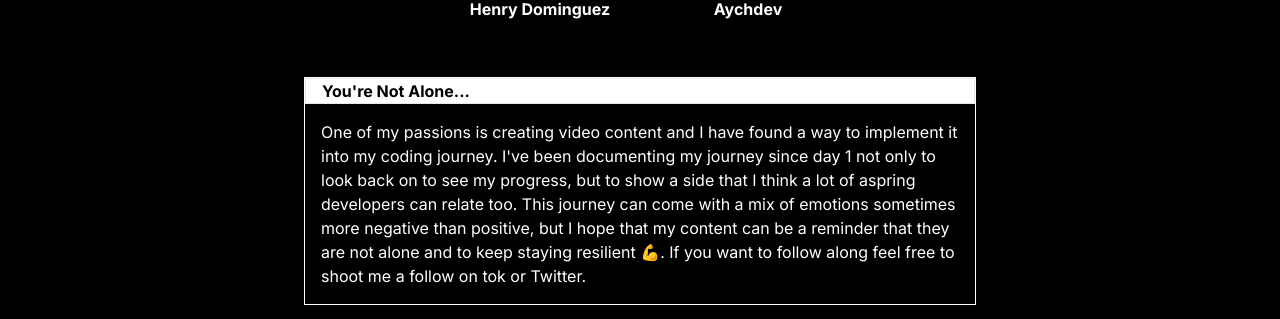
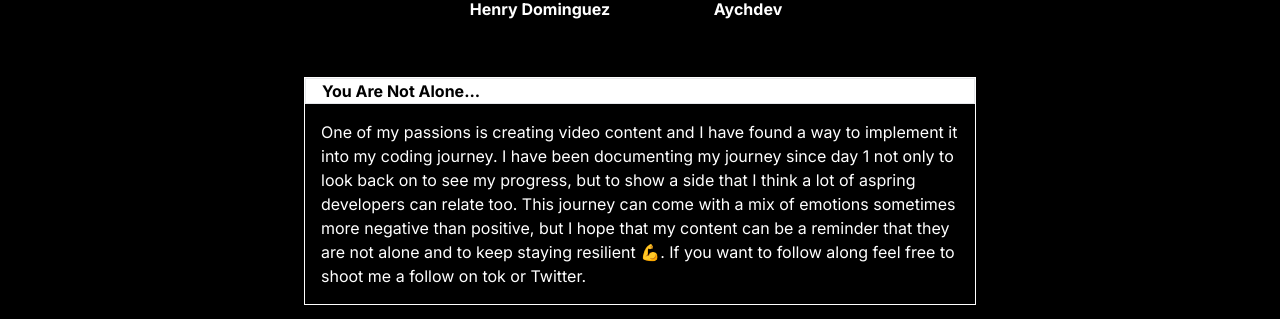
Before and after one commit to aych-dev/Aychdev-Website, a Next.js app: page /content in a window 1280 px wide. Shown: the part 279-598 px from the top of the page. Built offline with nearby package versions, Linux system fonts and the light colour scheme.

Commit message:
updated content page

```diff
--- a/app/content/page.tsx
+++ b/app/content/page.tsx
@@ -8,11 +8,11 @@ const Content = () => {
       <div className='max-w-2xl'>
         <div className='border border-white'>
           <div className='border bg-white'>
-            <h1 className='ml-4 text-black font-bold'>You're Not Alone... </h1>
+            <h1 className='ml-4 text-black font-bold'>You Are Not Alone... </h1>
           </div>
           <p className='m-4'>
             One of my passions is creating video content and I have found a way
-            to implement it into my coding journey. I've been documenting my
+            to implement it into my coding journey. I have been documenting my
             journey since day 1 not only to look back on to see my progress, but
             to show a side that I think a lot of aspring developers can relate
             too. This journey can come with a mix of emotions sometimes more
```
